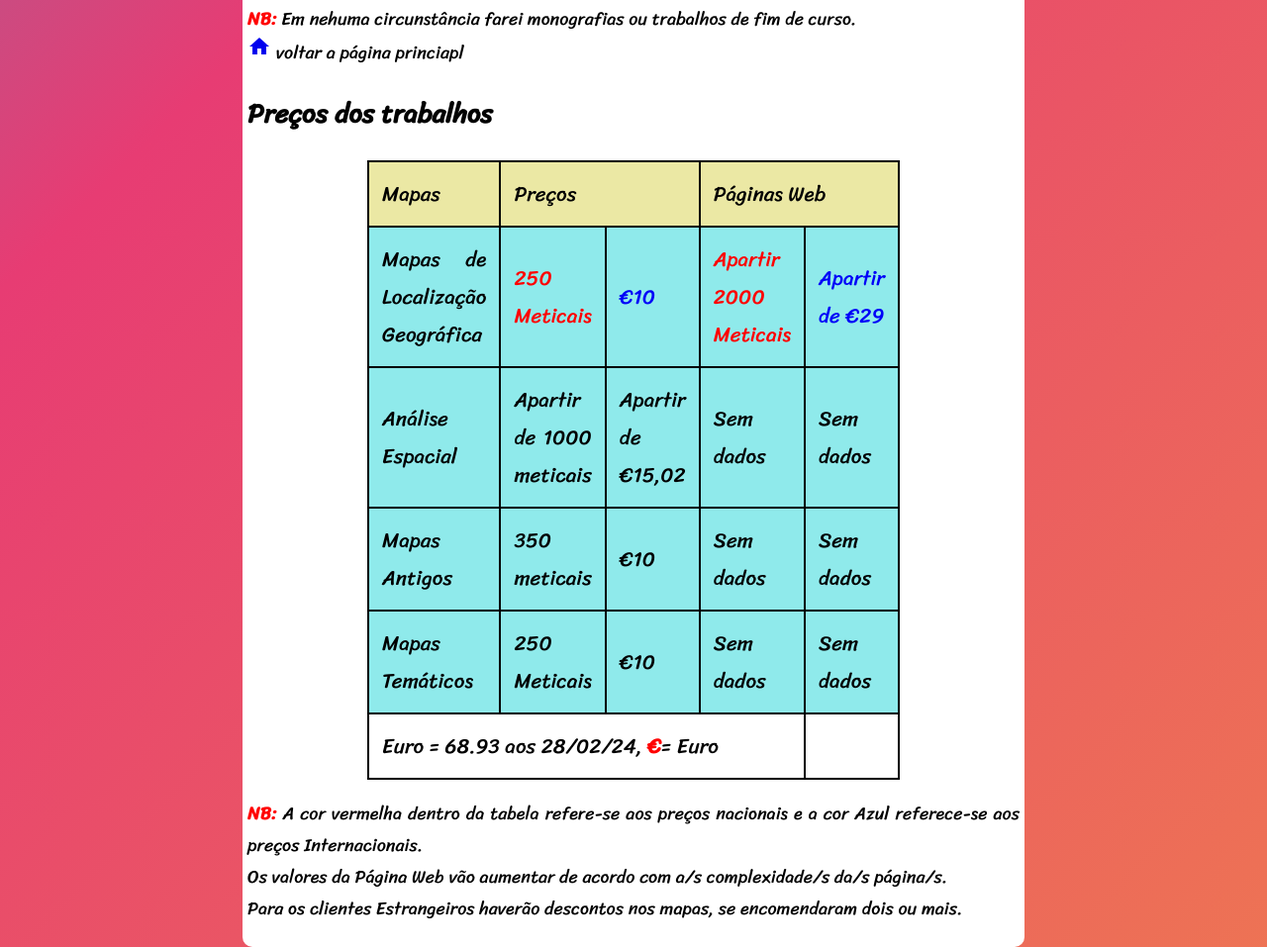
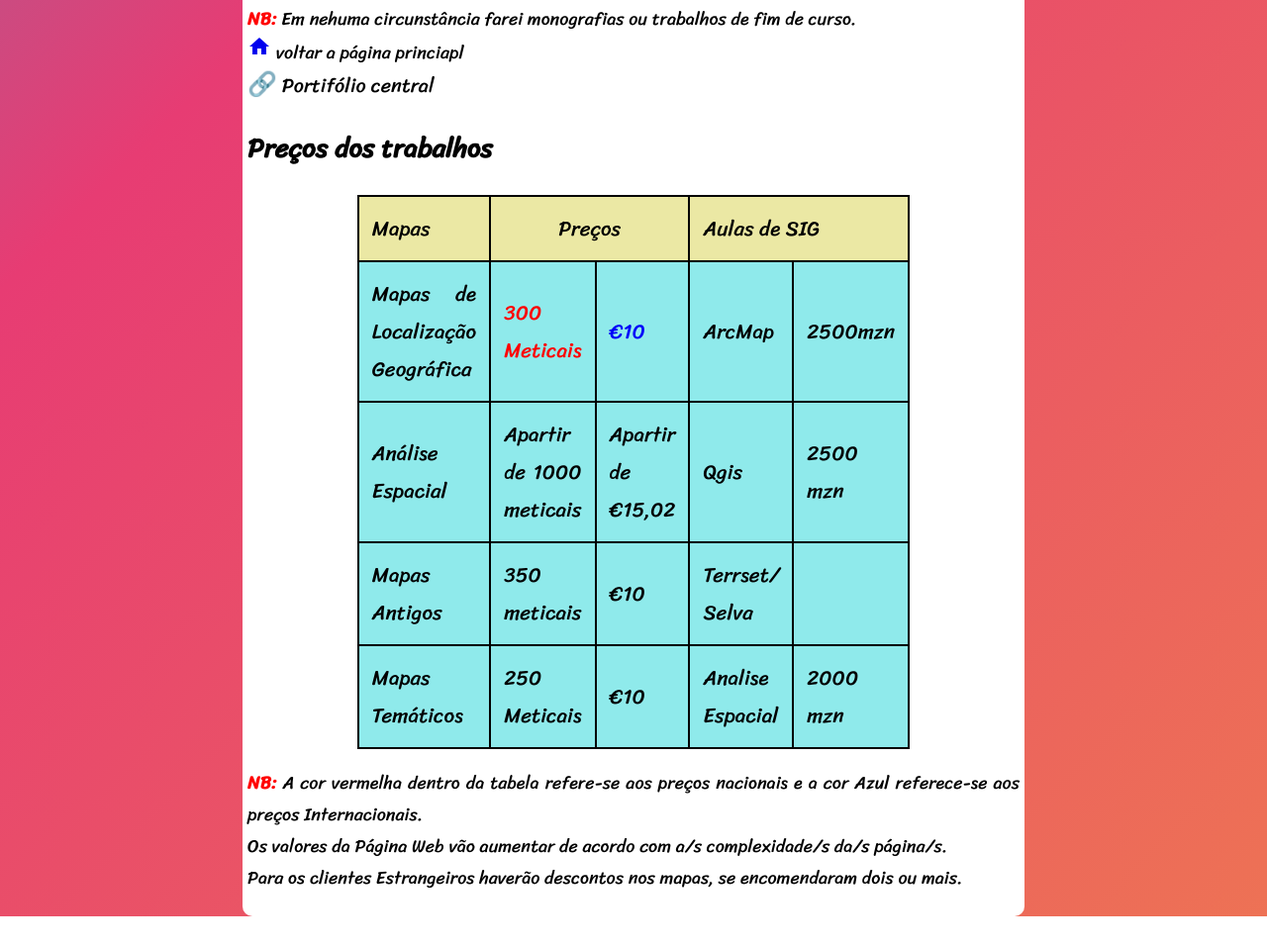
Before and after one commit to DinelIACV/Paginaweb, a plain HTML site: page Arquivos/index04.html in a window 1280 px wide. Shown: the part 523-1480 px from the top of the page at 99% size. After the commit the page ends 1449 px from the top, so only its background shows below. Drawn offline with Linux system fonts and the light colour scheme.

Commit message:
new upadates

```diff
--- a/Arquivos/estilos/style04.css
+++ b/Arquivos/estilos/style04.css
@@ -51,7 +51,7 @@ table{
 }
 td{
     border: 2px solid black;
-    padding: 5px;
+    padding: 3px;
 }
 thead{
     background-color: #EBE8A4;
--- a/Arquivos/index04.html
+++ b/Arquivos/index04.html
@@ -26,46 +26,52 @@
                 <span class="material-icons">home</span>
                 <span style="color: black;">voltar a página princiapl</span>
             </a>
+            <br>
+            <a href="https://dineliacv.github.io/Static/" style="text-decoration: none;" target="_blank">
+                <span class="material-icons" style="color: red;">🔗</span>
+                <span style="color: black; text-decoration: none; font-size: 20px;">Portifólio central</span>
+            </a>
         </p>
     <p>
         <h2>Preços dos trabalhos</h2>
         <table>
             <thead>
                 <td>Mapas</td>
-                <td colspan="2">Preços</td>
-                <td colspan="2" class="quebra">Páginas Web</td>
+                <td colspan="2" style="text-align: center;">Preços</td>
+                <td colspan="2">Aulas de SIG</td>
+
             </thead>
             <tbody>
                 <tr style="background-color: #8FEAEB;">
                     <td>Mapas de Localização Geográfica</td>
-                    <td style="color: red;" >250 Meticais</td>
+                    <td style="color: red;" >300 Meticais</td>
                     <td style="color: rgb(0, 0, 248);">&euro;10</td>
-                    <td style="color: red;" class="quebra"> Apartir 2000 Meticais</td>
-                    <td style="color: rgb(0, 0, 248);"class="quebra"> Apartir de &euro;29</td>
+                    <td >ArcMap</td>
+                    <td>2500mzn</td>
+
                 </tr>
                 <tr style="background-color: #8FEAEB;">
                     <td>Análise Espacial</td>
                     <td>Apartir de 1000 meticais</td>
                     <td>Apartir de &euro;15,02</td>
-                    <td class="quebra">Sem dados</td>
-                    <td class="quebra">Sem dados</td>
+                    <td>Qgis</td>
+                    <td>2500 mzn</td>
+
                 </tr>
                 <tr style="background-color: #8FEAEB;">
                     <td>Mapas Antigos</td>
                     <td>350 meticais</td>
                     <td>&euro;10</td>
-                    <td class="quebra">Sem dados</td>
-                    <td class="quebra">Sem dados</td>
+                    <td>Terrset/ <br>Selva</td>
+                    <td></td>
+
                 </tr>
                 <tr style="background-color: #8FEAEB;">
                     <td>Mapas Temáticos</td>
                     <td>250 Meticais</td>
                     <td>&euro;10</td>
-                    <td class="quebra">Sem dados</td>
-                    <td class="quebra">Sem dados</td>
-                </tr>
-                <tr>
-                    <td colspan="4"> Euro = 68.93  aos 28/02/24, <strong style="color: red;"> &euro;</strong>= Euro<td>
+                    <td>Analise Espacial</td>
+                    <td>2000 mzn</td>
                 </tr>
             </tbody>
         </table>
@@ -73,7 +79,6 @@
             <strong style="color: red;">NB:</strong> A cor vermelha dentro da tabela refere-se aos preços nacionais e a cor Azul referece-se aos preços Internacionais. <br>
             Os valores da Página Web vão aumentar de acordo com a/s complexidade/s da/s página/s. <br>
             Para os clientes Estrangeiros haverão descontos nos mapas, se encomendaram dois ou mais.
-
         </p>
     </p>
     </div>
```
Also changed, not shown: Arquivos/index01.html (+4 -0 lines), Arquivos/index02.html (+4 -0 lines), Arquivos/index03.html (+5 -1 lines), index.html (+4 -0 lines).
